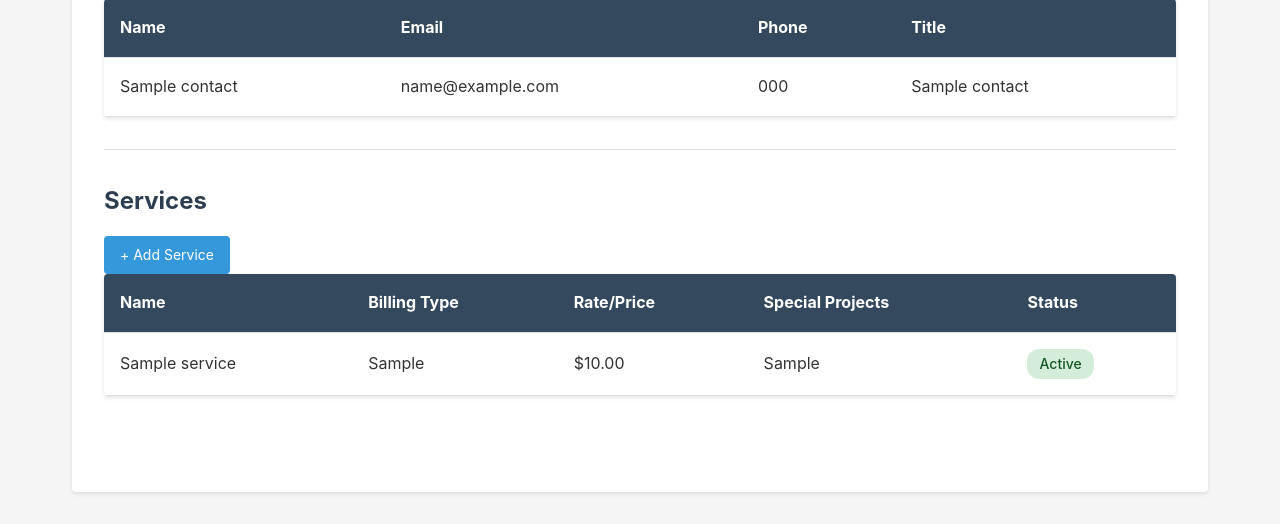
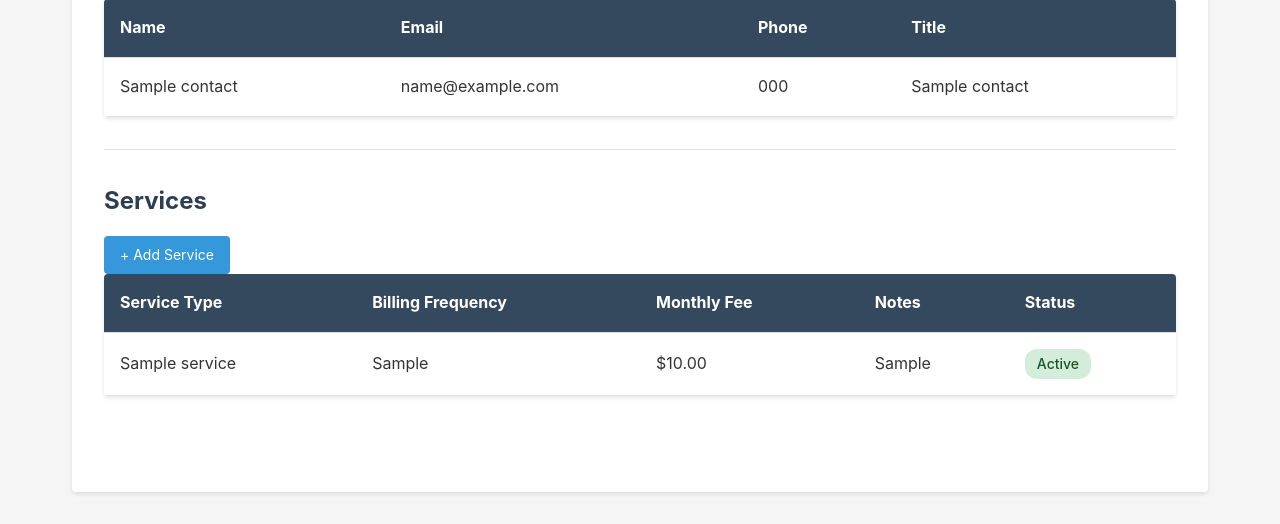
Before and after one commit to paulohlms/tierney-ohlms-crm, a FastAPI app: template templates/client_detail.html in a window 1280 px wide. Shown: the part 884-1408 px from the top of the page. Run offline with FastAPI, Linux system fonts and the light colour scheme; the template is opened without the code that fills it: most values are stand-ins (such as "Sample title", 1, 10 or a date in 2020); some libraries are stand-ins or nearby versions.

Commit message:
Fix Prospects tab: Service creation, revenue calculation, and client detail
CRITICAL FIXES:
1. Service Creation Error Handling
   - Enhanced error handling with proper logging
   - Fixed monthly_fee conversion to float
   - Added transaction rollback on errors
   - Better error messages for debugging
   - Services now create successfully for prospects

2. Revenue Calculation Fix
   - Removed misleading default of 75000 when revenue is 0
   - Now shows actual revenue from services (0 if no services)
   - Default estimates were causing incorrect totals
   - Total estimated revenue now accurate

3. Client Detail Template - Service Display
   - Fixed template to use correct Service model fields
   - Changed from service.name to service.service_type
   - Changed from service.billing_type to service.billing_frequency
   - Changed from service.hourly_rate/price to service.monthly_fee
   - Changed from service.status to service.active
   - Template now displays services correctly

4. Client Detail Route - Relationship Loading
   - Explicitly load contacts, services, tasks, notes
   - Added error handling for relationship loading
   - Pass data as separate template variables
   - Prevents lazy loading issues

5. Error Handling and Logging
   - Added comprehensive logging throughout
   - Better error messages
   - Transaction rollback on errors
   - Graceful degradation on errors

RESULT:
- Services can be created successfully for prospects
- Revenue calculations are accurate
- Client detail page displays all data correctly
- Better error handling and logging
- Ready for deployment

```diff
--- a/main.py
+++ b/main.py
@@ -1430,20 +1430,36 @@ async def service_create(
         raise HTTPException(status_code=404, detail="Client not found")
 
     try:
+        # Convert monthly_fee to float if provided
+        monthly_fee_value = None
+        if monthly_fee is not None:
+            try:
+                monthly_fee_value = float(monthly_fee)
+            except (ValueError, TypeError):
+                logger.warning(f"Invalid monthly_fee value: {monthly_fee}, setting to None")
+                monthly_fee_value = None
+
         service_data = ServiceCreate(
             client_id=client_id,
             service_type=service_type,
             billing_frequency=billing_frequency,
-            monthly_fee=monthly_fee,
+            monthly_fee=monthly_fee_value,
             active=True
         )
-        create_service(db, service_data)
+        created_service = create_service(db, service_data)
+        logger.info(f"Successfully created service {created_service.id} for client {client_id}")
         return RedirectResponse(url=f"/clients/{client_id}", status_code=303)
-    except Exception as e:
-        print(f"Error creating service: {e}")
-        import traceback
-        traceback.print_exc()
-        raise HTTPException(status_code=500, detail="Failed to create service")
+    except SQLAlchemyError as e:
+        logger.error(f"Database error creating service for client {client_id}: {e}", exc_info=True)
+        db.rollback()
+        raise HTTPException(status_code=500, detail=f"Database error: Failed to create service. Please check the service data and try again.")
+    except ValueError as e:
+        logger.error(f"Validation error creating service for client {client_id}: {e}", exc_info=True)
+        raise HTTPException(status_code=400, detail=f"Invalid service data: {str(e)}")
+    except Exception as e:
+        logger.error(f"Error creating service for client {client_id}: {e}", exc_info=True)
+        db.rollback()
+        raise HTTPException(status_code=500, detail=f"Failed to create service: {str(e)}")
 
 
 @app.post("/services/{service_id}/toggle")
--- a/templates/client_detail.html
+++ b/templates/client_detail.html
@@ -85,10 +85,10 @@
         <table class="data-table">
             <thead>
                 <tr>
-                    <th>Name</th>
-                    <th>Billing Type</th>
-                    <th>Rate/Price</th>
-                    <th>Special Projects</th>
+                    <th>Service Type</th>
+                    <th>Billing Frequency</th>
+                    <th>Monthly Fee</th>
+                    <th>Notes</th>
                     <th>Status</th>
                 </tr>
             </thead>
```
